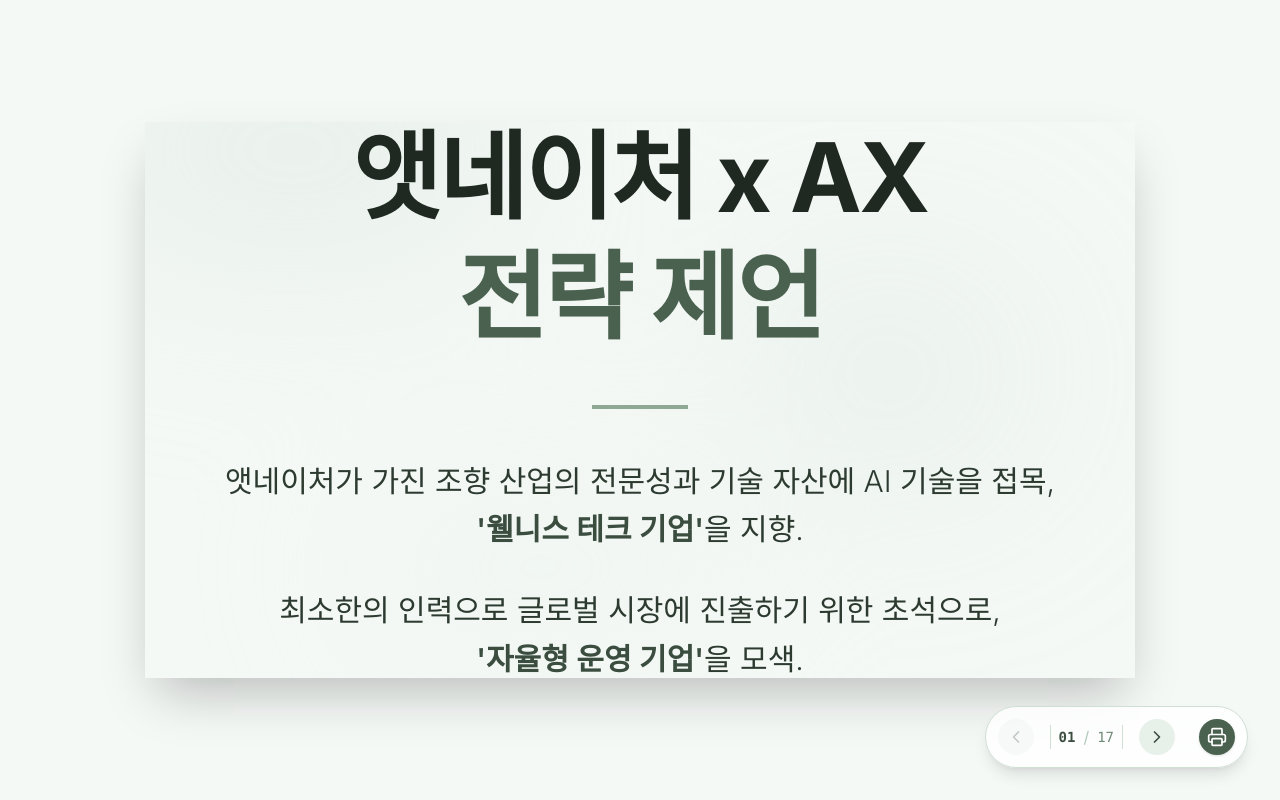
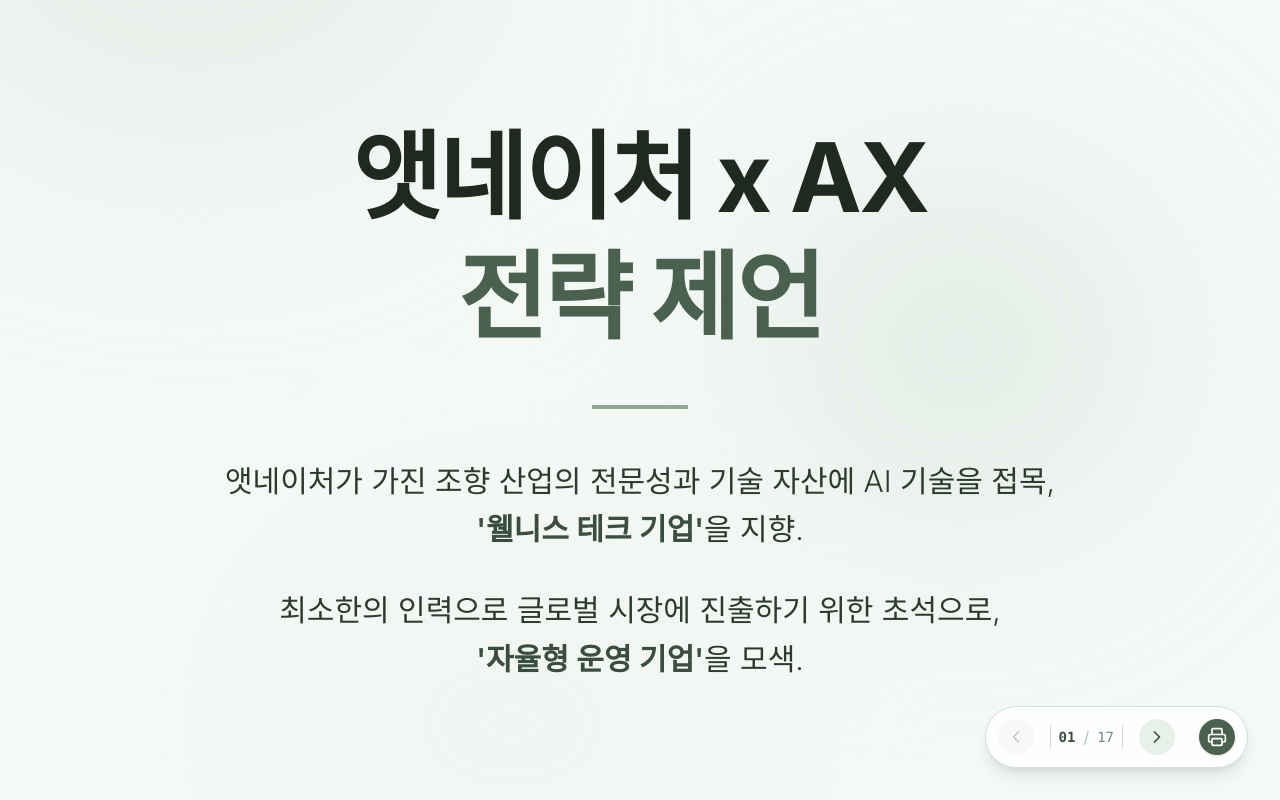
Before and after one commit to tomwaits76/atnature-AX-proposal, a Next.js app: page / in a window 1280 px wide. Built offline with nearby package versions, Linux system fonts and the light colour scheme.

Commit message:
feat: implement uniform transform-based scaling for 1920x1080 slides

```diff
--- a/src/components/SlideDeck.tsx
+++ b/src/components/SlideDeck.tsx
@@ -1,6 +1,6 @@
 "use client";
 
-import { useState, useEffect, useCallback } from "react";
+import { useState, useEffect, useCallback, useRef } from "react";
 import { motion, AnimatePresence } from "framer-motion";
 import { ChevronLeft, ChevronRight, Printer } from "lucide-react";
 import Slide1_Title from "@/components/slides/Slide1_Title";
@@ -22,9 +22,13 @@
 import Slide17_Closing from "@/components/slides/Slide17_Closing";
 
 const SLIDE_COUNT = 17;
+const SLIDE_WIDTH = 1920;
+const SLIDE_HEIGHT = 1080;
 
 export default function SlideDeck() {
     const [currentSlide, setCurrentSlide] = useState(0);
+    const [scale, setScale] = useState(1);
+    const containerRef = useRef<HTMLDivElement>(null);
 
     const handlePrint = useCallback(() => {
         window.print();
@@ -38,9 +42,30 @@
         setCurrentSlide((prev) => (prev > 0 ? prev - 1 : prev));
     }, []);
 
+    // Calculate scale based on viewport size
+    useEffect(() => {
+        const calculateScale = () => {
+            if (!containerRef.current) return;
+
+            const containerWidth = containerRef.current.clientWidth;
+            const containerHeight = containerRef.current.clientHeight;
+
+            // Calculate scale to fit while maintaining 16:9 aspect ratio
+            const scaleX = containerWidth / SLIDE_WIDTH;
+            const scaleY = containerHeight / SLIDE_HEIGHT;
+
+            // Use the smaller scale to ensure the slide fits completely
+            setScale(Math.min(scaleX, scaleY));
+        };
+
+        calculateScale();
+        window.addEventListener("resize", calculateScale);
+        return () => window.removeEventListener("resize", calculateScale);
+    }, []);
+
+    // Keyboard navigation
     useEffect(() => {
         const handleKeyDown = (e: KeyboardEvent) => {
-            // Don't trigger slide change when typing in an input or pressing Enter/Space on a button/link
             const activeElement = document.activeElement;
             const isInteractive =
                 activeElement instanceof HTMLAnchorElement ||
@@ -58,14 +83,11 @@
         };
 
         const handleWheel = (e: WheelEvent) => {
-            // Prevent default scrolling behavior
             e.preventDefault();
 
             if (e.deltaY > 0) {
-                // Wheel down -> next slide
                 nextSlide();
             } else if (e.deltaY < 0) {
-                // Wheel up -> previous slide
                 prevSlide();
             }
         };
@@ -124,8 +146,8 @@
                     </button>
                 </div>
 
-                {/* Slide Display */}
-                <div className="w-full h-full flex items-center justify-center">
+                {/* Slide Display Container */}
+                <div ref={containerRef} className="w-full h-full flex items-center justify-center">
                     <AnimatePresence mode="wait">
                         <motion.div
                             key={currentSlide}
@@ -133,7 +155,13 @@
                             animate={{ opacity: 1, y: 0 }}
                             exit={{ opacity: 0, y: -20 }}
                             transition={{ duration: 0.5, ease: "easeInOut" }}
-                            className="aspect-[16/9] max-w-full max-h-full relative bg-white shadow-2xl overflow-hidden"
+                            className="relative bg-white shadow-2xl overflow-hidden"
+                            style={{
+                                width: SLIDE_WIDTH,
+                                height: SLIDE_HEIGHT,
+                                transform: `scale(${scale})`,
+                                transformOrigin: 'center center',
+                            }}
                         >
                             {renderSlide(currentSlide)}
                         </motion.div>
```
